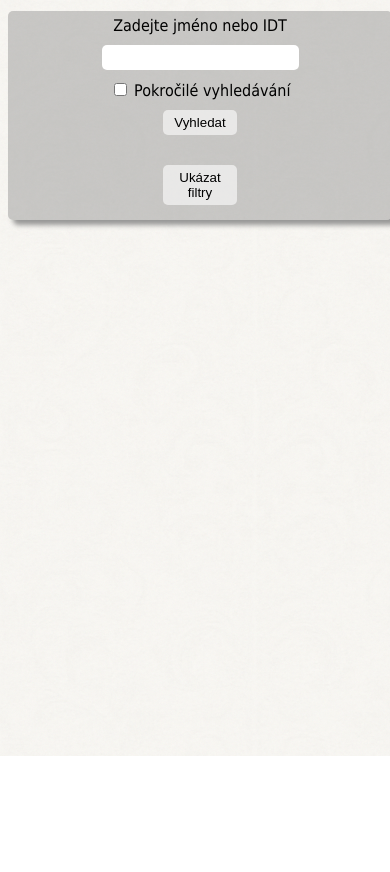
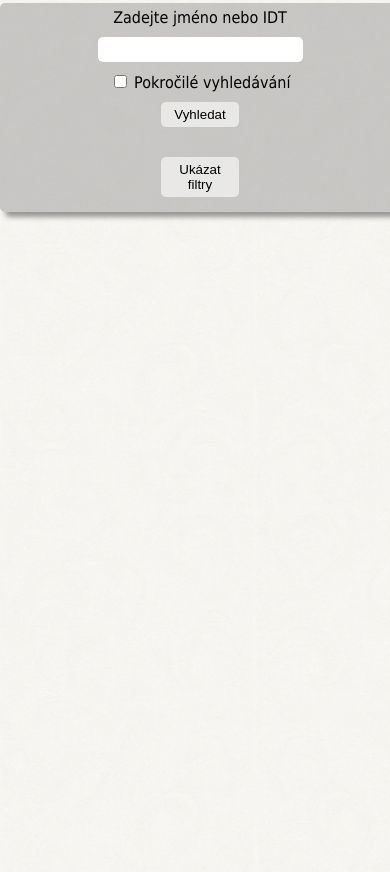
Before and after one commit to Matyas-Mattanelli/CSTS-website, a plain HTML site: page index.html in a window 390 px wide. Shown: the part 88-960 px from the top of the page. Before the commit the page ends 844 px from the top, so only its background shows below. Drawn offline with Linux system fonts and the light colour scheme.

Commit message:
Improving visibility on mobile

```diff
--- a/index.html
+++ b/index.html
@@ -9,6 +9,7 @@
 </head>
 
 <body>
+  <div id="page-container">
     <div class="width">
       <h1>Taneční databáze</h1>
     </div>
@@ -18,7 +19,8 @@
       </div>
       <input type="text" id="input" name="input" minlength="1" maxlength="50">
       <div>
-      <input type="checkbox" name="advanced-search" value="advanced-search" id="advanced-search" class="filter-checkbox">
+        <input type="checkbox" name="advanced-search" value="advanced-search" id="advanced-search"
+          class="filter-checkbox">
         <label for="advanced-search">Pokročilé vyhledávání</label>
       </div>
       <button type="button" id="submit" class="btn">Vyhledat</button>
@@ -32,6 +34,7 @@
       </div>
     </div>
     <div id="results"></div>
+  </div>
   <script src="scripts/results.js" type="module"></script>
   <script src="scripts/column-filters.js" type="module"></script>
   <script src="scripts/row-filters.js" type="module"></script>
--- a/scripts/styles.css
+++ b/scripts/styles.css
@@ -3,6 +3,13 @@ body {
     color: black;
     font-size: 1rem;
     font-family: Tahoma, Geneva, Verdana, sans-serif;
+    margin: 0;
+}
+
+/* Make sure the content fits the display */
+
+#page-container {
+    height: 100vh;
 }
 
 /* Define the default width */
@@ -143,10 +150,12 @@ h1 {
 }
 
 #results {
-    width: 90%;
+    width: 95%;
+    overflow-x: auto;
     margin-left: auto;
     margin-right: auto;
-    margin-bottom: 30px;
+    overflow-y: auto;
+    height: 100%;
 }
 
 th, td {
@@ -164,9 +173,10 @@ thead tr th {
 }
 
 table {
-    margin-left: auto;
-    margin-right: auto;
     box-shadow: 5px 5px 5px  rgb(128, 128, 128, 0.8);
+    width: 100%;
+    height: 100%;
+    margin-bottom: 30px;
 }
 
 table tr:nth-child(odd) {
```
Lines whose indentation alone changed are shown as unchanged.
